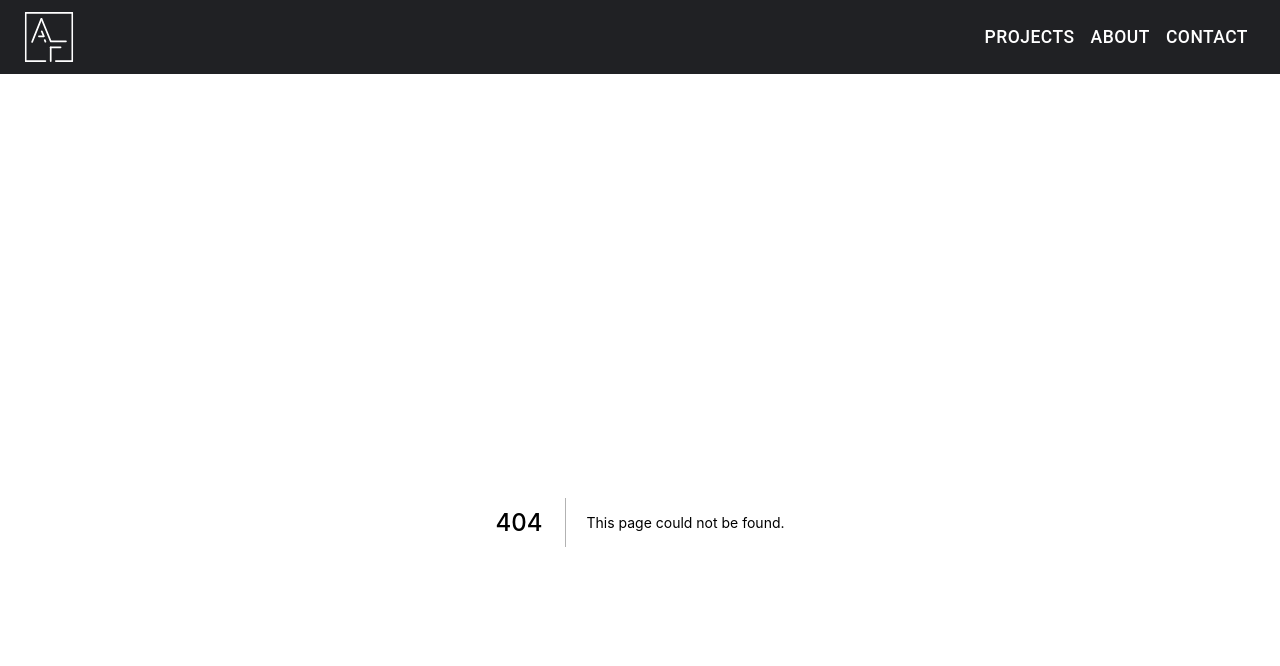
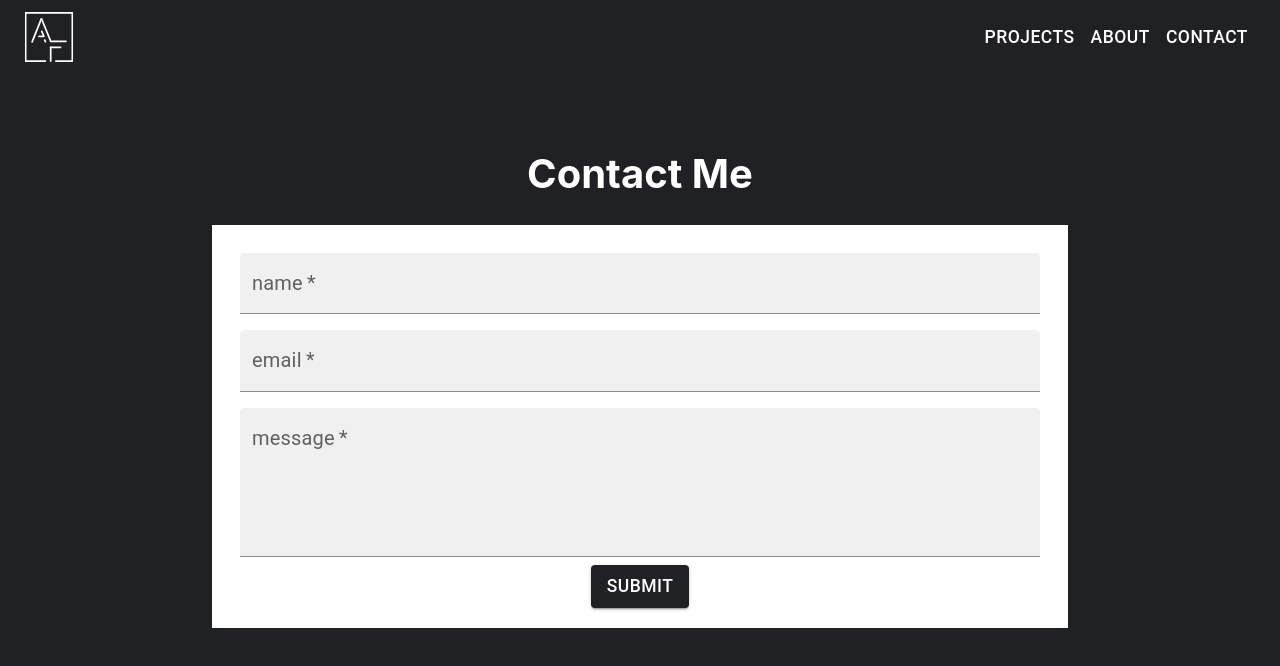
Before and after one commit to alexfotopoulos/personal-site, a Next.js app: page /contact in a window 1280 px wide. Before the commit this address had no page. Shown: the top 666 px of the page. Built offline with nearby package versions, Linux system fonts and the light colour scheme.

Commit message:
create contact page with form with styles and basic functionailty

```diff
--- /dev/null
+++ b/components/contactPage/ContactForm.js
@@ -0,0 +1,45 @@
+// import { useRef } from "react";
+import { useState } from "react";
+import { useRouter } from "next/router";
+import ContactFormInput from "./ContactFormInput";
+import ContactFormSubmitButton from "./ContactFormSubmitButton";
+import styles from "./ContactForm.module.css";
+
+
+export default function ContactForm() {
+    //initialize router to redirect after submission
+    const router = useRouter();
+
+    //initialize state for inputs
+    const [name, setName] = useState();
+    const [email, setEmail] = useState();
+    const [message, setMessage] = useState();
+
+    //functions to track changes to inputs and store in state
+    function handleChangeName(newName) {
+        setName(newName);
+    };
+    function handleChangeEmail(newEmail) {
+        setEmail(newEmail);
+    };
+    function handleChangeMessage(newMessage) {
+        setMessage(newMessage);
+    };
+
+    //function to handle submission
+    function handleSubmit() {
+        router.push("/");
+        console.log("NAME:", name);
+        console.log("EMAIL:", email);
+        console.log("MESSAGE:", message);
+    };
+
+    return (
+        <form className={styles.contactForm} onSubmit={handleSubmit}>
+            <ContactFormInput value={name} onChange={handleChangeName} label="name" multiLine={false} />
+            <ContactFormInput value={email} onChange={handleChangeEmail}label="email" multiLine={false} />
+            <ContactFormInput value={message} onChange={handleChangeMessage}label="message" multiLine={true} />
+            <ContactFormSubmitButton onClick={handleSubmit} />
+        </form>
+    );
+};
--- /dev/null
+++ b/components/contactPage/ContactForm.module.css
@@ -0,0 +1,8 @@
+.contactForm {
+    display: flex;
+    flex-direction: column;
+    align-items: center;
+    background-color: white;
+    padding: 1rem;
+    min-width: 800px;
+  }
--- /dev/null
+++ b/components/contactPage/ContactFormInput.js
@@ -0,0 +1,30 @@
+import * as React from "react";
+import Box from "@mui/material/Box";
+import TextField from "@mui/material/TextField";
+import { createTheme, ThemeProvider } from "@mui/material/styles";
+
+export default function ContactFormInput(props) {
+    //change theme to cusomtize focus outline color
+    const theme = createTheme({
+        palette: {
+            outline: {
+                main: "#ecb365",
+            },
+        },
+    });
+
+    //function to track changes to inputs
+    function handleChange(evt) {
+        props.onChange(evt.target.value);
+    };
+
+    return (
+        <ThemeProvider theme={theme}>
+            <Box
+                component="form" sx={{ "& > :not(style)": { m: 1, width: "800px", backgroundColor: "white", }, "&:focus": { borderColor: "red" } }} noValidate autoComplete="off"
+            >
+                {props.multiLine ? (<TextField id="filled-multiline-static" label={props.label} multiline rows={4} variant="filled" color="outline" required onChange={handleChange} />) : (<TextField id="filled-basic" label={props.label} variant="filled" color="outline" required onChange={handleChange} />)}
+            </Box>
+        </ThemeProvider>
+    );
+};
--- /dev/null
+++ b/components/contactPage/ContactFormSubmitButton.js
@@ -0,0 +1,17 @@
+import * as React from "react";
+import Stack from "@mui/material/Stack";
+import Button from "@mui/material/Button";
+
+export default function ContactFormSubmitButton(props) {
+
+    //function to handle click
+    function handleClick() {
+        props.onClick();
+    };
+
+    return (
+        <Stack spacing={2} direction="row">
+            <Button onClick={handleClick} variant="contained" sx={{ "&:hover": { backgroundColor: "#ecb365" }, backgroundColor: "#202124", mt: 2 }}>Submit</Button>
+        </Stack>
+    );
+};
--- /dev/null
+++ b/pages/contact.js
@@ -0,0 +1,10 @@
+import ContactForm from "../components/contactPage/ContactForm";
+
+export default function ContactPage() {
+    return (
+        <div className="contactPage">
+            <h1>Contact Me</h1>
+            <ContactForm />
+        </div>
+    );
+};
--- a/styles/globals.css
+++ b/styles/globals.css
@@ -41,3 +41,9 @@ a {
   width: 70%;
   margin: auto;
 }
+
+.contactPage {
+  display: flex;
+  flex-direction: column;
+  align-items: center;
+}
```
